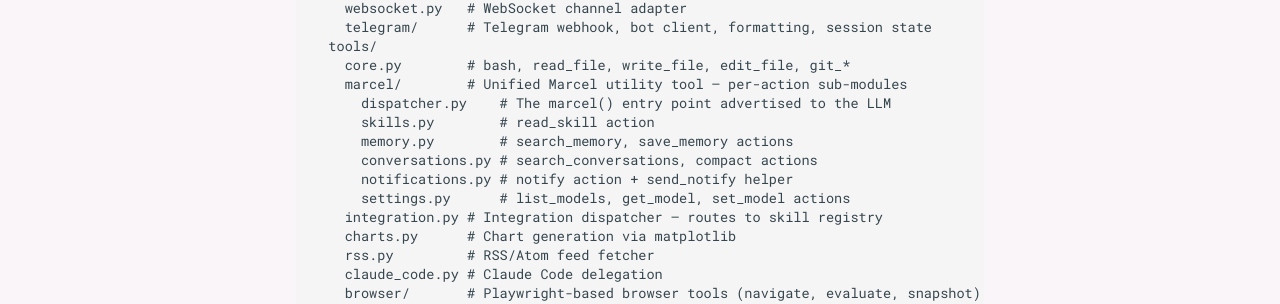
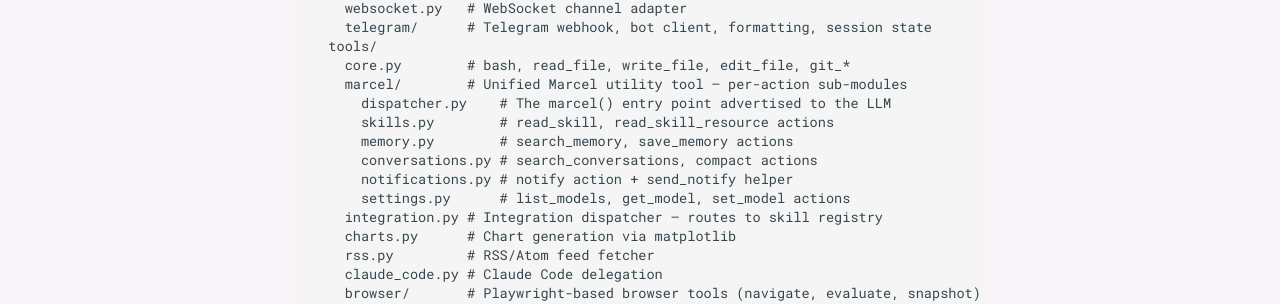
Before and after one commit to shbunder/marcel, an MkDocs documentation site: the page built from docs/architecture.md, in a window 1280 px wide and 1400 px high, scrolled down 240 px. Shown: the part 699-1003 px from the top of the window. Built offline with MkDocs 1.6.1 and Material for MkDocs 9.7.7, drawn with Linux system fonts in a browser that asks for light colours; comment, search, counter and statistics services are not loaded; some of the changed text lies outside the part shown.

Commit message:
🔧 [ISSUE-e6af2d] impl: fix straggler references for read_skill_resource
Update three files that still described the old read_skill-only surface:
- docs/skills.md line 6: add read_skill_resource to the marcel summary bullet
- tools/marcel/__init__.py: add read_skill_resource to the module docstring
- docs/architecture.md: update skills.py comment to list both actions

Co-Authored-By: Claude Sonnet 4.6 <noreply@anthropic.com>

```diff
--- a/docs/architecture.md
+++ b/docs/architecture.md
@@ -38,7 +38,7 @@ src/marcel_core/
     core.py        # bash, read_file, write_file, edit_file, git_*
     marcel/        # Unified Marcel utility tool — per-action sub-modules
       dispatcher.py    # The marcel() entry point advertised to the LLM
-      skills.py        # read_skill action
+      skills.py        # read_skill, read_skill_resource actions
       memory.py        # search_memory, save_memory actions
       conversations.py # search_conversations, compact actions
       notifications.py # notify action + send_notify helper
```
Also changed, not shown: docs/skills.md (+1 -1 lines), 1 other file.
